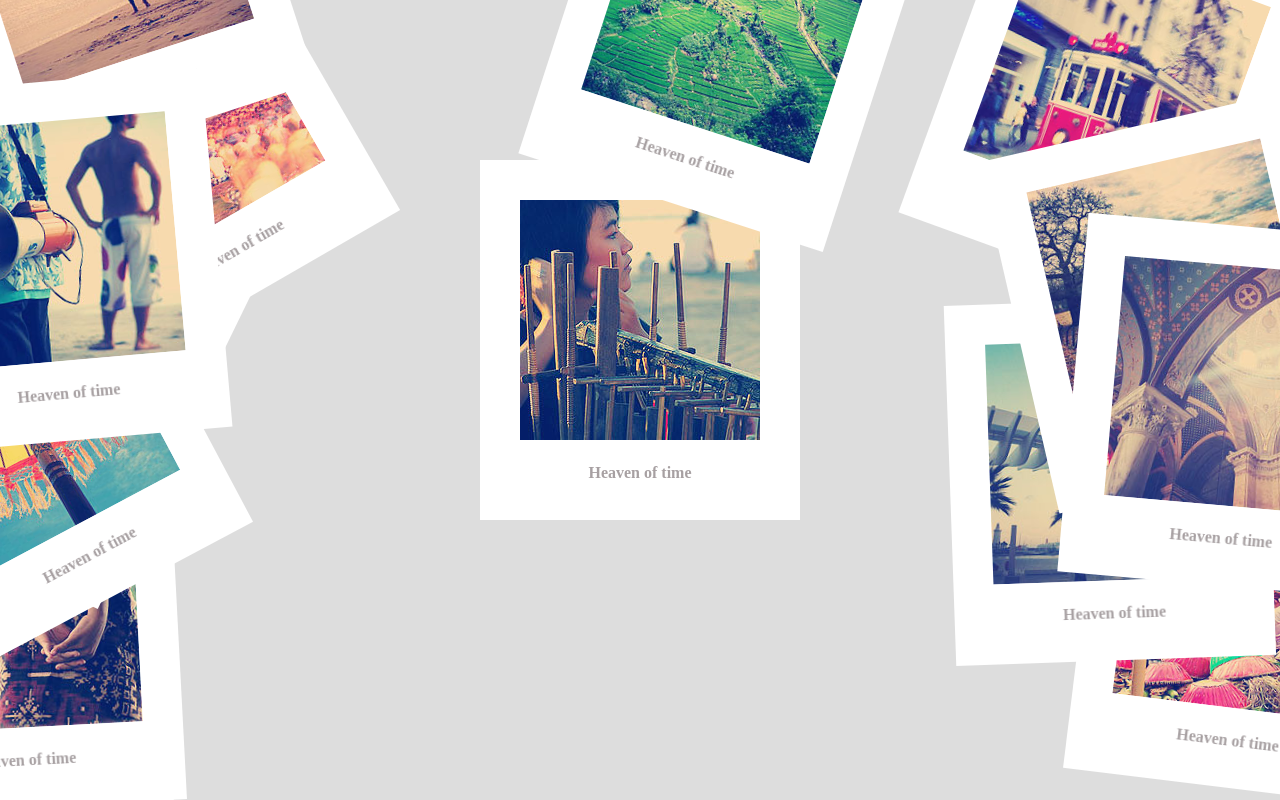
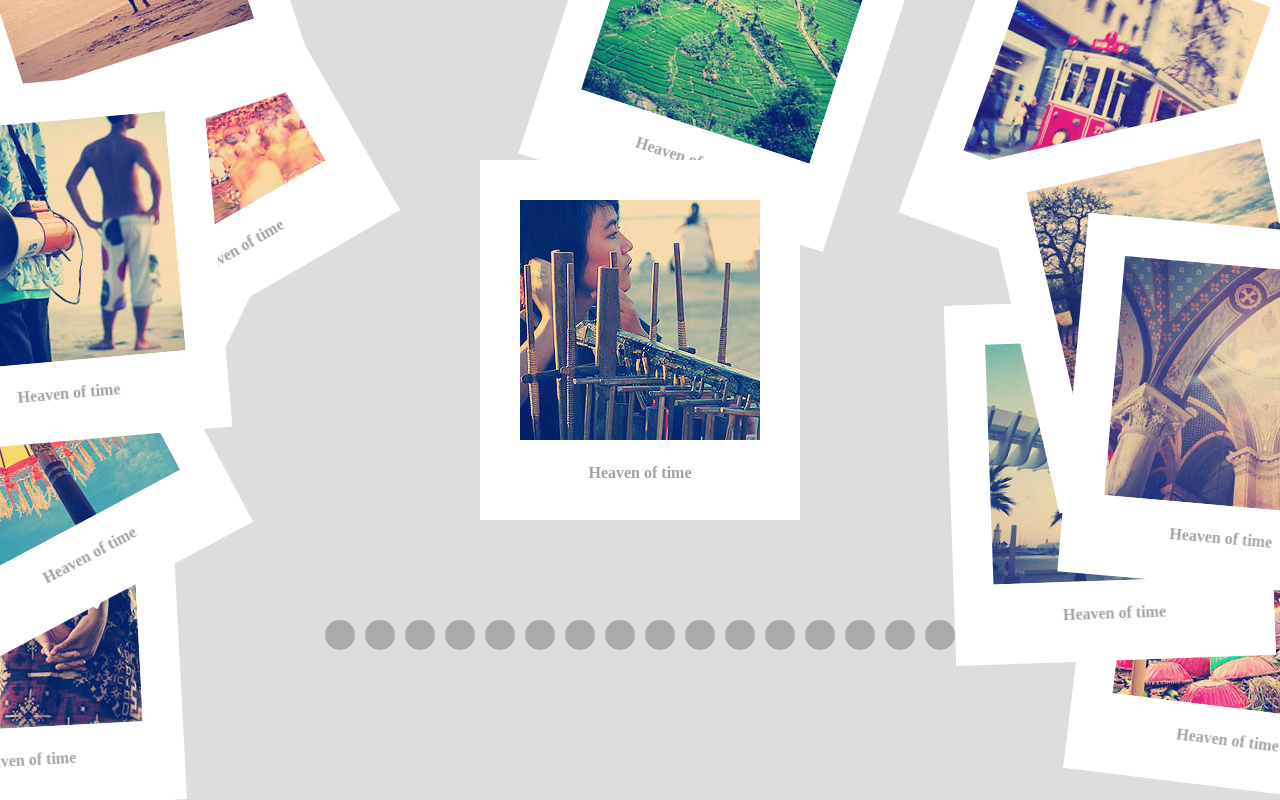
Before and after one commit to Hansom-wang/gallery-by-react, a React app: page / in a window 1280 px wide. Built offline with nearby package versions, Linux system fonts and the light colour scheme.

Commit message:
center the image when click anyone

```diff
--- a/src/components/Main.js
+++ b/src/components/Main.js
@@ -39,7 +39,12 @@ class ImageFigure extends React.Component {
 
         e.stopPropgation;
         e.preventDefault;
+        if (this.props.arrange.isCenter) //如果是居中则翻转
+        {
             this.props.inverse();
+        } else {
+            this.props.center();
+        }
 
 
 
@@ -57,6 +62,9 @@ class ImageFigure extends React.Component {
             });
         }
 
+        if (this.props.arrange.isCenter) {
+            styleObj.zIndex = 11;
+        }
         var imageFigureClassName = 'img-figure';
         imageFigureClassName += this.props.arrange.isInverse ? ' is-inverse' : '';
 
@@ -70,6 +78,24 @@ class ImageFigure extends React.Component {
             onClick = { this.handleClick } >
             < p > { this.props.data.desc } < /p> < /div > < /figcaption > < /figure >
         )
+    }
+}
+
+/**
+ *底部控制按钮组件
+ */
+class ControllerUnit extends React.Component {
+    constructor(props) {
+        super(props);
+    }
+    render() {
+        let controllerUnitClassName = "control-unit";
+
+        if (this.props.arrange.isCenter) {
+
+        }
+
+        return <span className = { controllerUnitClassName } >< /span>
     }
 }
 
@@ -157,7 +183,7 @@ class AppComponent extends React.Component {
 
                     imagesArrayCenterArr = imagesArrayageArr.splice(centerindex, 1); //得到中心图片的信息
 
-            imagesArrayCenterArr[0] = { pos: centerPos, rotate: 0 }; //中间图片的信息
+                imagesArrayCenterArr[0] = { pos: centerPos, rotate: 0, isCenter: true }; //中间图片的信息
 
 
                 //放在上部的图片信息
@@ -204,9 +230,16 @@ class AppComponent extends React.Component {
                     imagesArrayageArr: imagesArrayageArr
 
                 });
-
-
-
+            }
+            /**
+             *居中选中的图片
+             *@parama index 选中图片的索引
+             */
+        center(index) {
+            return function() {
+                this.Rearrange(index);
+                debugger;
+            }.bind(this);
         }
 
         //钩子函数，图片加载完成后，为每张图片安排位置
@@ -260,7 +293,8 @@ class AppComponent extends React.Component {
                                         top: 0
                                     },
                                     rotate: 0, //选择属性
-                                isInverse: false //是否反转
+                                    isInverse: false, //是否反转
+                                    isCenter: false
                                 }
                             }
                             imageSecList.push( < ImageFigure data = { value }
@@ -268,6 +302,13 @@ class AppComponent extends React.Component {
                                 ref = { 'imageFigure' + index }
                                 arrange = { this.state.imagesArrayageArr[index] }
                                 inverse = { this.inverse(index) }
+                                center = { this.center(index) }
+                                />);
+
+                                controlList.push( < ControllerUnit key = { index }
+                                    arrange = { this.state.imagesArrayageArr[index] }
+                                    inverse = { this.inverse(index) }
+                                    center = { this.center(index) }
                                     />);
                                 });
 
--- a/src/styles/App.scss
+++ b/src/styles/App.scss
@@ -3,8 +3,8 @@ body {
     width: 100%;
     height: 100%;
     background-color: #DDD;
-   overflow-x:hidden;
-   overflow-y:hidden;
+    overflow-x: hidden;
+    overflow-y: hidden;
 }
 
 .content {
@@ -43,12 +43,11 @@ body {
             padding: 40px;
             box-sizing: border-box;
             background-color: #fff;
-             cursor:pointer;
+            cursor: pointer;
             transform-origin: 0 50% 0;
             transform-style: preserve-3d;
-            &.is-inverse
-            {
-                transform:translate(320px) rotateY(180deg);
+            &.is-inverse {
+                transform: translate(320px) rotateY(180deg);
             }
         }
         figcaption {
@@ -58,34 +57,24 @@ body {
                 color: #a7a0a2;
                 font-size: 16px;
             }
-
-            .img-back
-            {
-
+            .img-back {
                 position: absolute;
                 top: 0;
                 left: 0;
-
                 width: 100%;
                 height: 100%;
                 padding: 50px 40px;
                 overflow: auto;
-
                 color: #a7a0a2;
                 font-size: 22px;
                 line-height: 1.25;
                 text-align: left;
-
                 background-color: #fff;
-
                 box-sizing: border-box;
                 transform: rotateY(180deg) translateZ(1px);
                 backface-visibility: hidden;
-
             }
         }
-
-
     }
 }
 
@@ -95,12 +84,31 @@ body {
 
 /* controller -- start */
 
-.controller-nav {
+.controller_nav {
     position: absolute;
     left: 0;
     bottom: 30px;
     z-index: 101;
+
     width: 100%;
+
+    text-align: center;
+   @at-root {
+        .control-unit {
+           display:inline-block;
+           width:30px;
+           height:30px;
+           margin:0 5px;
+
+           text-align:center;
+           vertical-align:middle;
+
+           cursor:pointer;
+           background-color:#aaa;
+
+           border-radius:50px;
+        }
+    }
 }
 
 
```
Also changed, not shown: dist/assets/app.js, dist/index.html, src/fonts/icons/turn-arrow.svg (added), src/fonts/icons/turn-arrow.ttf (added), src/fonts/icons/turn-arrow.woff (added), 3 other files. Lines whose indentation alone changed are shown as unchanged.
